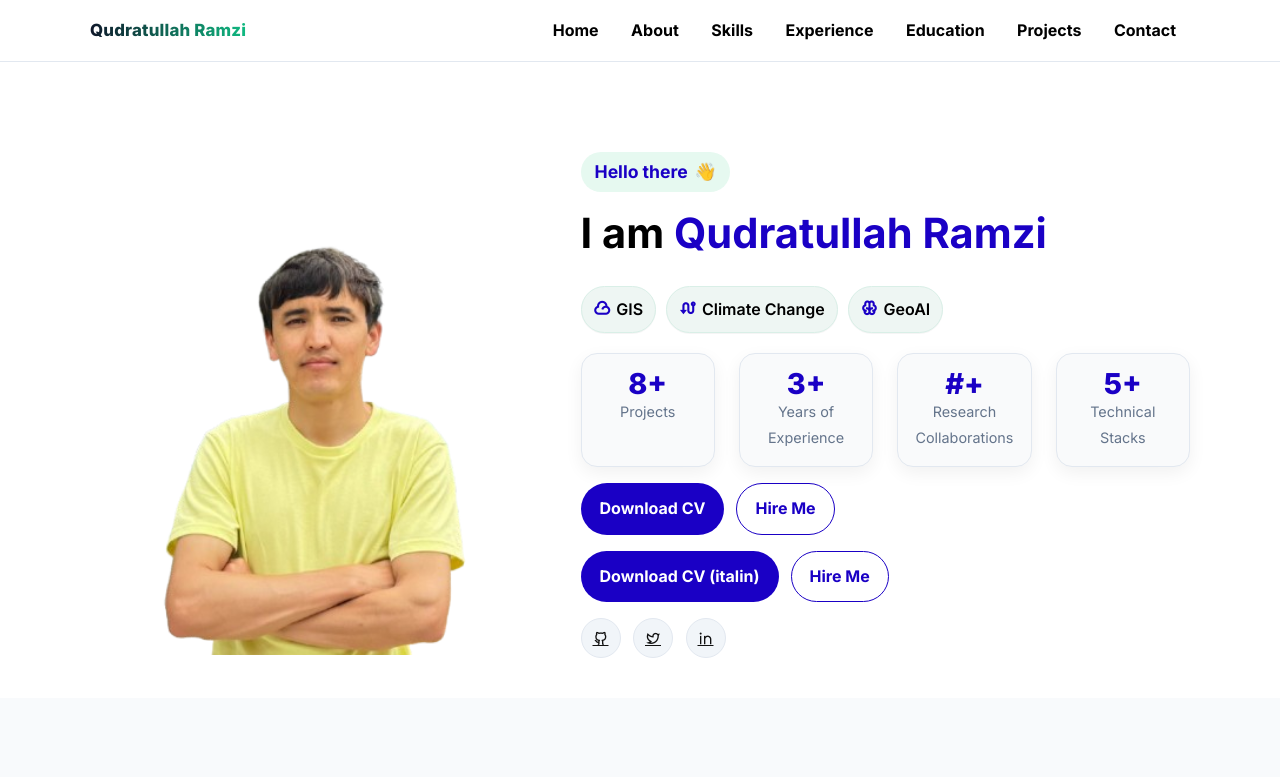
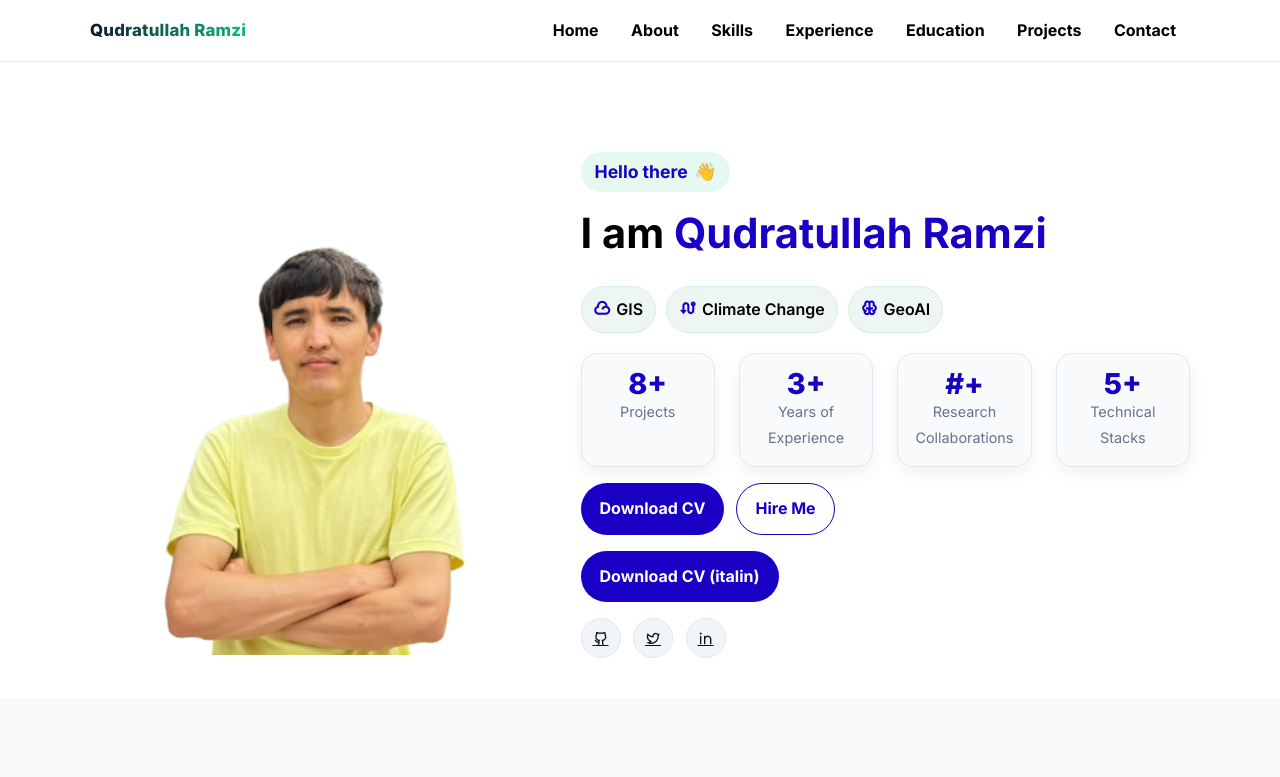
Before and after one commit to qudratramzi/Portfolio-project, a plain HTML site: page index.html in a window 1280 px wide. Shown: the top 777 px of the page. Drawn offline with nearby package versions, Linux system fonts and the light colour scheme.

Commit message:
Update index.html

```diff
--- a/index.html
+++ b/index.html
@@ -122,10 +122,10 @@
           <a class="btn" href="Ramzi-cv.pdf" download type="application/pdf">Download CV</a>
           <a class="btn ghost" href="#contact">Hire Me</a>
         </div>
+
         <div class="hero-actions">
           <a class="btn" href="CV_IN_ITALIAN.pdf" download type="application/pdf">Download CV (italin)</a>
-          <a class="btn ghost" href="#contact">Hire Me</a>
-        </div>
+         </div>
         <div class="socials" aria-label="Social links">
           <a aria-label="GitHub" href="https://github.com/qudratramzi" target="_blank" rel="noopener noreferrer"><i class="ri-github-line" aria-hidden="true"></i></a>
           <a aria-label="Twitter" href="#" target="_blank" rel="noopener noreferrer"><i class="ri-twitter-line" aria-hidden="true"></i></a>
```
